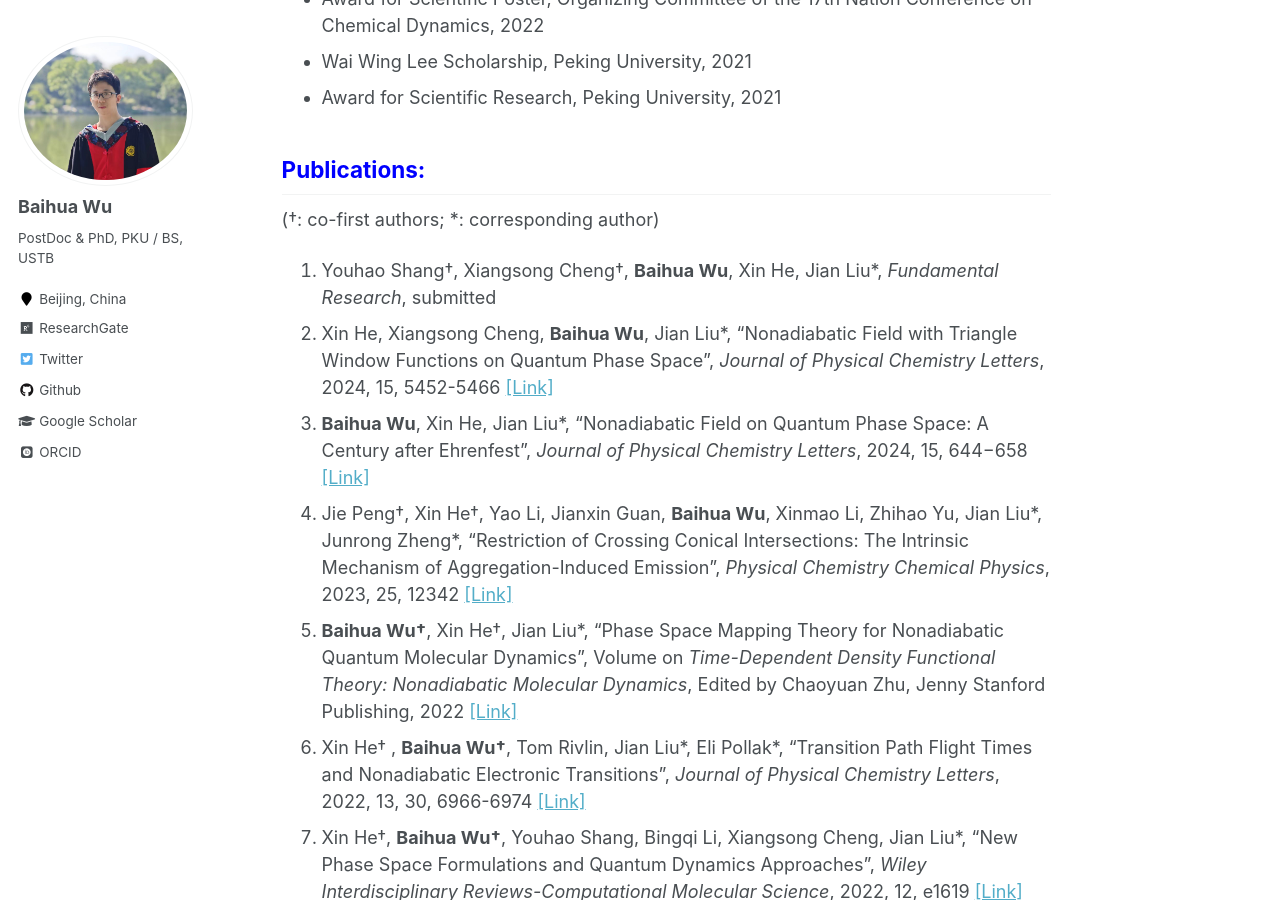
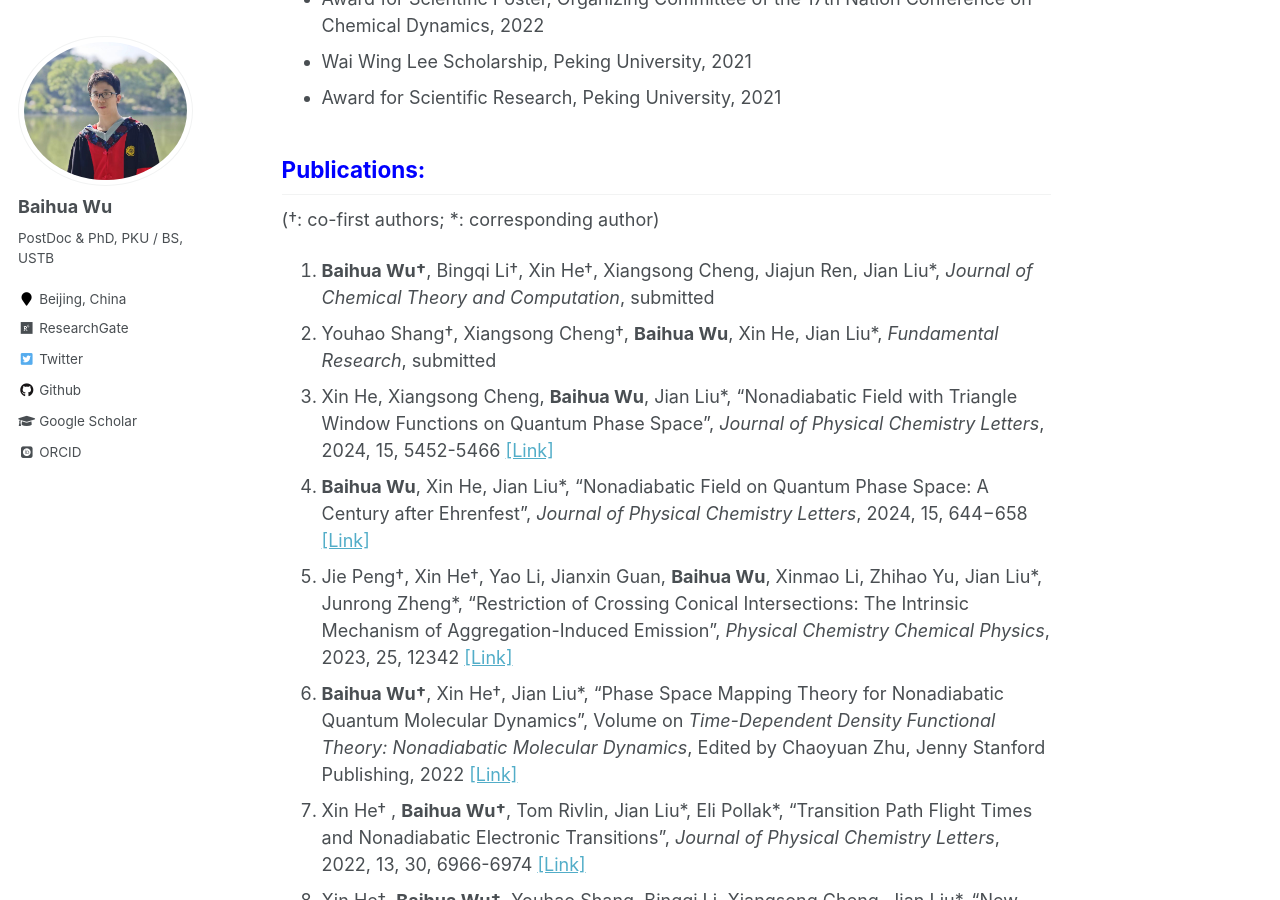
Before and after one commit to wubaihua/wubaihua.github.io, a Jekyll site: the page built from _pages/about.md, in a window 1280 px wide and 900 px high, scrolled down 1875 px. Built offline with Jekyll 4.4.1, drawn with Linux system fonts in a browser that asks for light colours; some web fonts are replaced.

Commit message:
2025-0201-1

```diff
--- a/_pages/about.md
+++ b/_pages/about.md
@@ -97,6 +97,7 @@ Email: wubaihua[AT]pku.edu.cn;   wubaihua19[AT]gmail.com
 ## <font color=Blue>Publications:</font>
 
 (†: co-first authors; \*: corresponding author)
+11. **Baihua Wu†**, Bingqi Li†, Xin He†, Xiangsong Cheng, Jiajun Ren, Jian Liu\*, *Journal of Chemical Theory and Computation*, submitted
 10. Youhao Shang†, Xiangsong Cheng†, **Baihua Wu**, Xin He, Jian Liu\*, *Fundamental Research*, submitted
 9.  Xin He, Xiangsong Cheng, **Baihua Wu**, Jian Liu\*, "Nonadiabatic Field with Triangle Window Functions on Quantum Phase Space", *Journal of Physical Chemistry Letters*, 2024, 15, 5452-5466 [[Link]](https://doi.org/10.1021/acs.jpclett.4c00793)
 8. **Baihua Wu**, Xin He, Jian Liu\*, "Nonadiabatic Field on Quantum Phase Space: A Century after Ehrenfest", *Journal of Physical Chemistry Letters*, 2024, 15, 644−658 [[Link]](https://doi.org/10.1021/acs.jpclett.3c03385)
```
